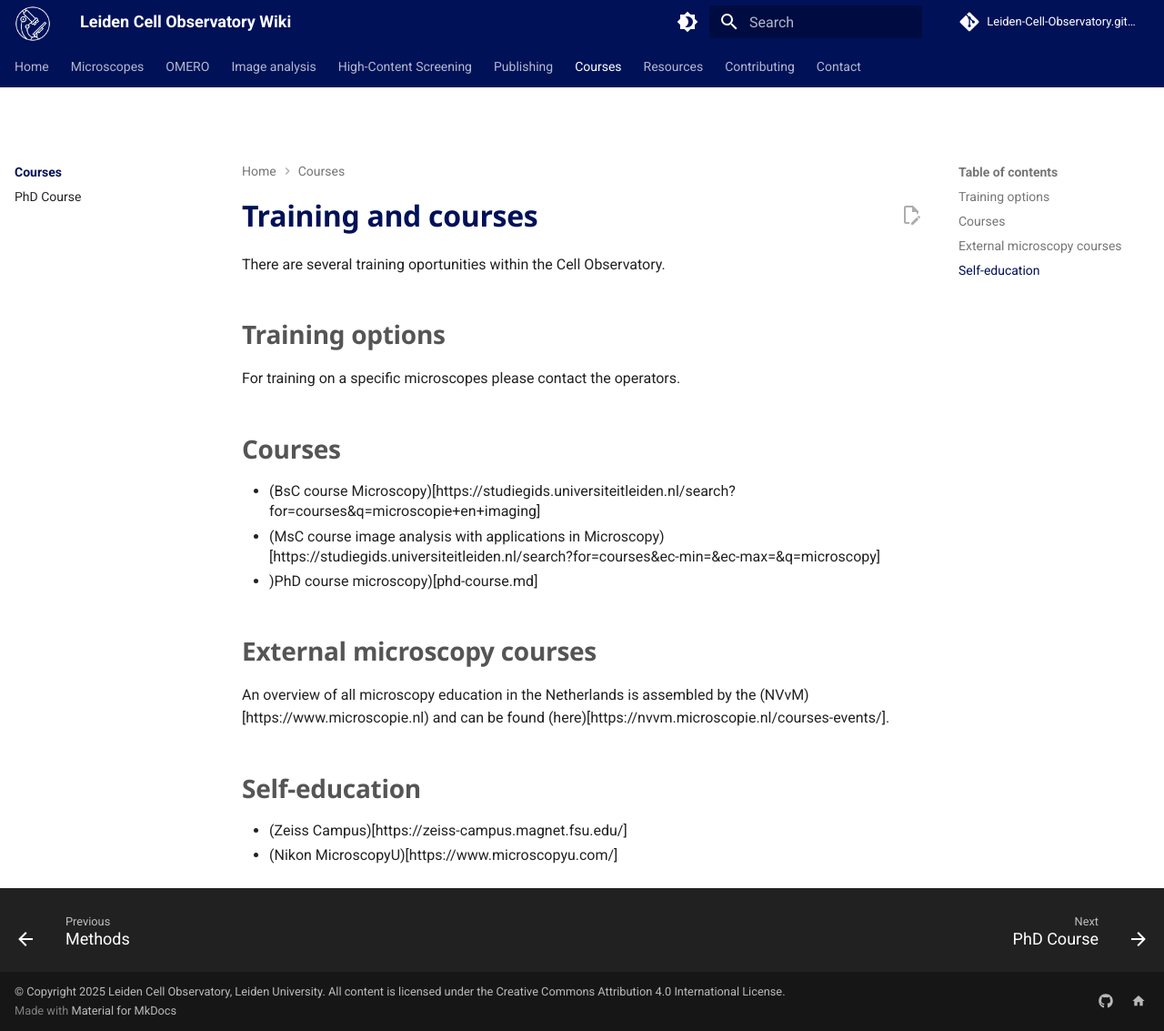
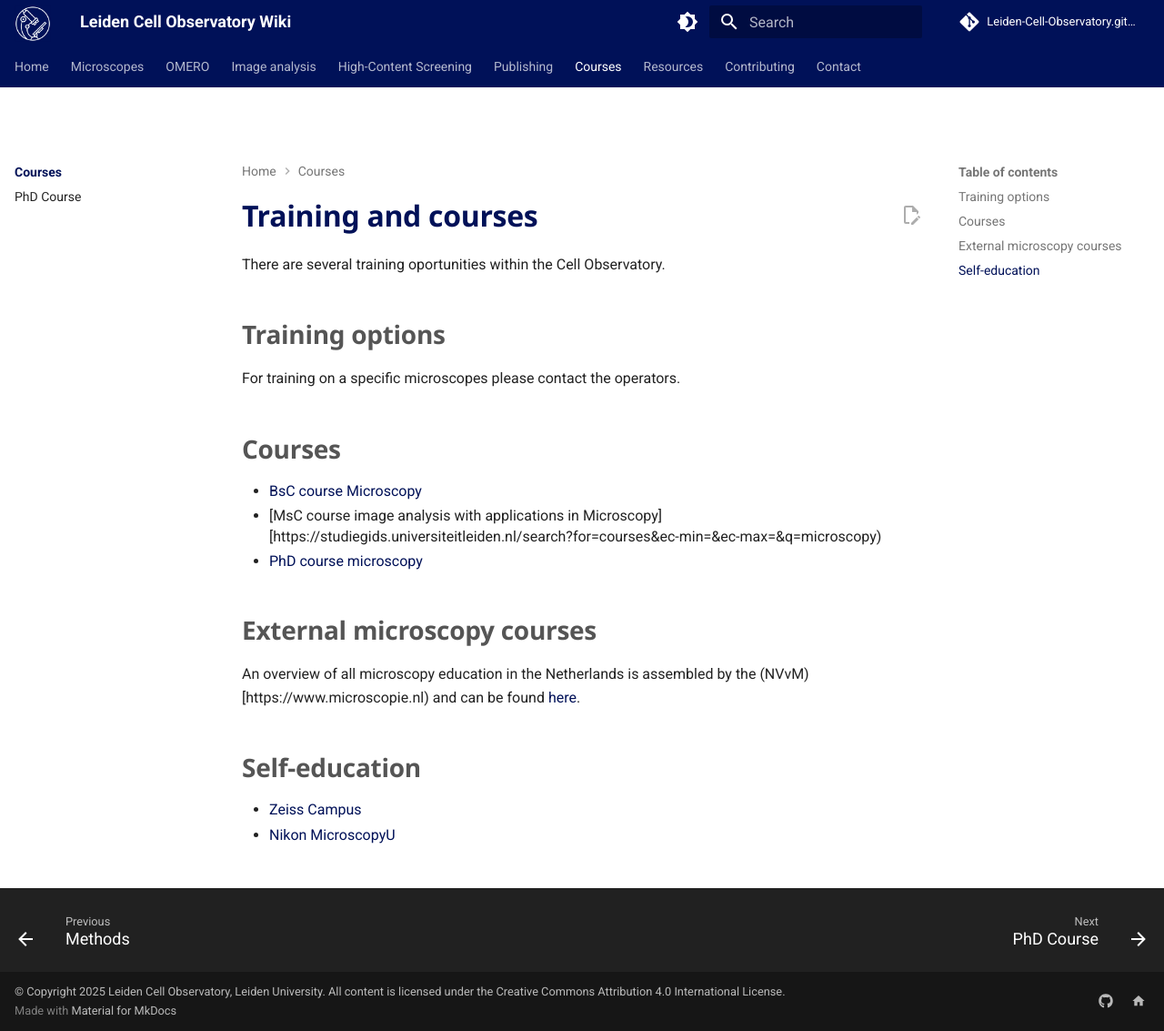
Before and after one commit to Leiden-Cell-Observatory/Leiden-Cell-Observatory.github.io, an MkDocs documentation site: the page built from docs/courses/index.md, in a window 1280 px wide and 1133 px high. Shown: the whole window at 91% size. Built offline with MkDocs 1.6.1 and Material for MkDocs 9.7.7, drawn with Linux system fonts in a browser that asks for light colours; comment, search, counter and statistics services are not loaded.

Commit message:
Fix markdown links in courses index

```diff
--- a/docs/courses/index.md
+++ b/docs/courses/index.md
@@ -8,13 +8,13 @@ For training on a specific microscopes please contact the operators.
 
 ## Courses
 
-- (BsC course Microscopy)[https://studiegids.universiteitleiden.nl/search?for=courses&q=microscopie+en+imaging]
-- (MsC course image analysis with applications in Microscopy)[https://studiegids.universiteitleiden.nl/search?for=courses&ec-min=&ec-max=&q=microscopy]
-- )PhD course microscopy)[phd-course.md]
+- [BsC course Microscopy](https://studiegids.universiteitleiden.nl/search?for=courses&q=microscopie+en+imaging)
+- [MsC course image analysis with applications in Microscopy][https://studiegids.universiteitleiden.nl/search?for=courses&ec-min=&ec-max=&q=microscopy)
+- [PhD course microscopy](phd-course.md])
 
 ## External microscopy courses
-An overview of all microscopy education in the Netherlands is assembled by the (NVvM)[https://www.microscopie.nl) and can be found (here)[https://nvvm.microscopie.nl/courses-events/].
+An overview of all microscopy education in the Netherlands is assembled by the (NVvM)[https://www.microscopie.nl) and can be found [here](https://nvvm.microscopie.nl/courses-events/).
 
 ## Self-education
-- (Zeiss Campus)[https://zeiss-campus.magnet.fsu.edu/]
-- (Nikon MicroscopyU)[https://www.microscopyu.com/]
+- [Zeiss Campus](https://zeiss-campus.magnet.fsu.edu/)
+- [Nikon MicroscopyU](https://www.microscopyu.com/)
```
